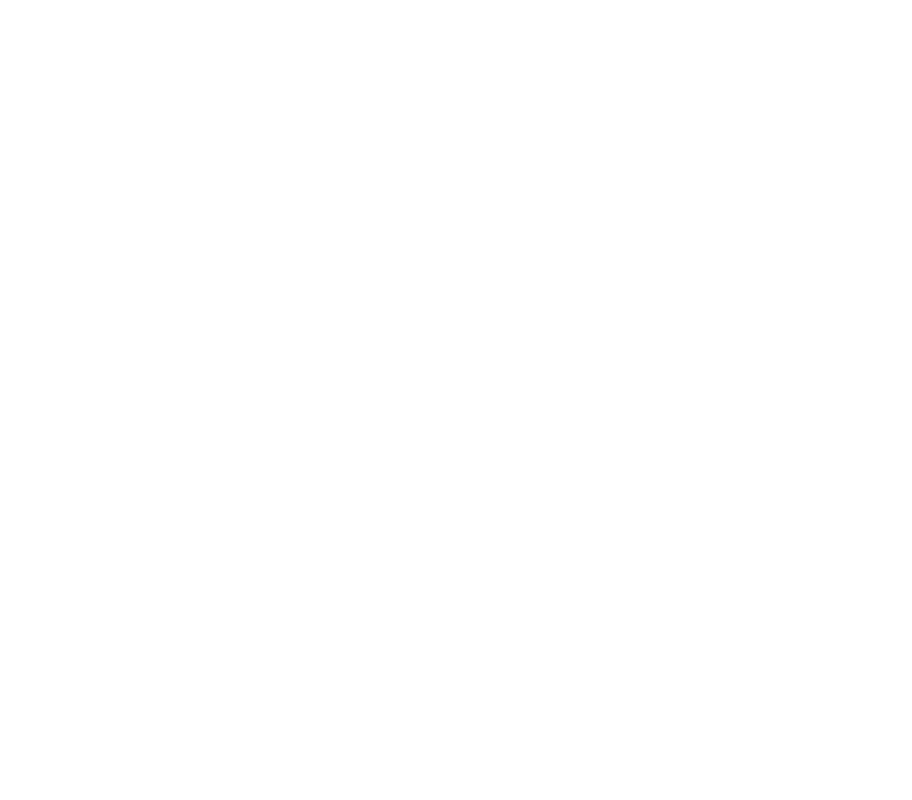
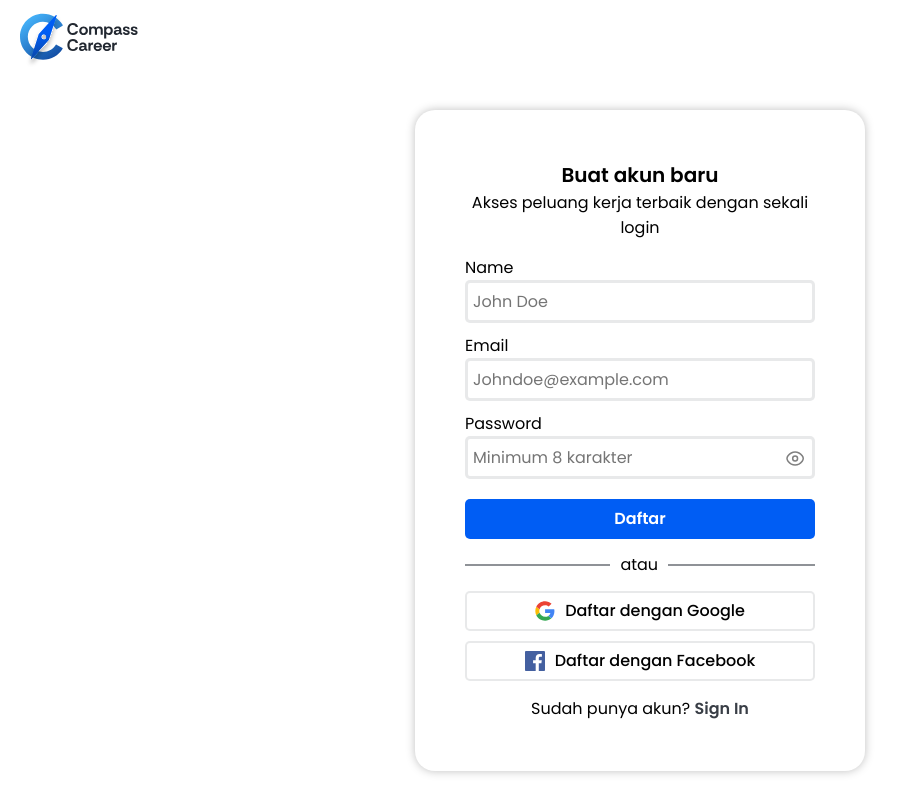
Before and after one commit to daffalde/CompassCareer, a React (Vite) app: page /signup in a window 1280 px wide. Before the commit this address had no page. Shown: the top 800 px of the page, without its empty margins (0-912 px from the left). Built offline with nearby package versions, Linux system fonts and the light colour scheme.

Commit message:
pembuatan halaman sign up

```diff
--- a/src/App.jsx
+++ b/src/App.jsx
@@ -6,6 +6,7 @@
 import Perusahaandetail from "./pages/Perusahaandetail.jsx";
 import Aboutus from "./pages/Aboutus.jsx";
 import Login from "./pages/Login.jsx";
+import Logout from "./pages/Logout.jsx";
 
 function App() {
   return (
@@ -19,6 +20,7 @@
           <Route path="/perusahaan/:id" Component={Perusahaandetail} />
           <Route path="/tentang" Component={Aboutus} />
           <Route path="/login" Component={Login} />
+          <Route path="/signup" Component={Logout} />
         </Routes>
       </BrowserRouter>
     </>
--- /dev/null
+++ b/src/pages/Logout.jsx
@@ -0,0 +1,92 @@
+import { useNavigate } from "react-router-dom";
+import Footer from "../components/Footer";
+import "../styles/auth.css";
+import { useState } from "react";
+
+export default function Logout() {
+  const nav = useNavigate();
+  const [seePass, setSeePass] = useState(false);
+  const [name, setName] = useState("");
+  const [email, setEmail] = useState("");
+  const [password, setPassword] = useState("");
+
+  function handleShowPass(e) {
+    e.preventDefault();
+    setSeePass(!seePass);
+  }
+  return (
+    <>
+      <div className="container">
+        <div className="auth-head">
+          <img
+            onClick={() => nav("/")}
+            src="/logo1.svg"
+            alt="logo Compass Career"
+          />
+        </div>
+        <div className="auth-body">
+          <div className="a-b-content">
+            <span>
+              <h5>Buat akun baru</h5>
+              <p>Akses peluang kerja terbaik dengan sekali login</p>
+            </span>
+            <form>
+              <span>
+                <label for="name">Name</label>
+                <input
+                  type="text"
+                  id="name"
+                  placeholder="John Doe"
+                  value={name}
+                  onChange={(e) => setName(e.target.value)}
+                />
+              </span>
+              <span>
+                <label for="email">Email</label>
+                <input
+                  type="text"
+                  id="email"
+                  placeholder="Johndoe@example.com"
+                  value={email}
+                  onChange={(e) => setEmail(e.target.value)}
+                />
+              </span>
+              <span className="pass-input">
+                <label for="password">Password</label>
+                <input
+                  type={seePass ? "text" : "password"}
+                  id="password"
+                  placeholder="Minimum 8 karakter"
+                  value={password}
+                  onChange={(e) => setPassword(e.target.value)}
+                />
+                <button id="show-pass" onClick={handleShowPass}>
+                  <img
+                    src={`/${seePass ? "no-eye.svg" : "eye.svg"}`}
+                    alt="show pass icon"
+                  />
+                </button>
+              </span>
+              <button className="button-main button-auth">Daftar</button>
+            </form>
+            <div className="auth-gap"></div>
+            <span className="oauth">
+              <button>
+                <img src="/gl-auth.svg" alt="google icon" />
+                <p>Daftar dengan Google</p>
+              </button>
+              <button>
+                <img src="/fb-auth.svg" alt="facebook icon" />
+                <p>Daftar dengan Facebook</p>
+              </button>
+            </span>
+            <p>
+              Sudah punya akun? <a href="/login">Sign In</a>
+            </p>
+          </div>
+        </div>
+      </div>
+      <Footer />
+    </>
+  );
+}
--- a/src/styles/auth.css
+++ b/src/styles/auth.css
@@ -52,7 +52,7 @@
   border: 3px solid var(--black-10);
   border-radius: 5px;
 }
-.a-b-content form span:nth-child(2) {
+.pass-input {
   position: relative;
 }
 #show-pass {
@@ -117,6 +117,20 @@
   transition: 0.3s;
 }
 
+.auth-gap {
+  border: 1px solid var(--black-50);
+  width: 100%;
+  position: relative;
+  margin: 10px 0;
+}
+.auth-gap::after {
+  content: "atau";
+  position: absolute;
+  top: -13px;
+  left: 41.5%;
+  background-color: var(--white);
+  padding: 0 10px;
+}
 @media screen and (width < 600px) {
   .auth-body {
     height: fit-content;
```
